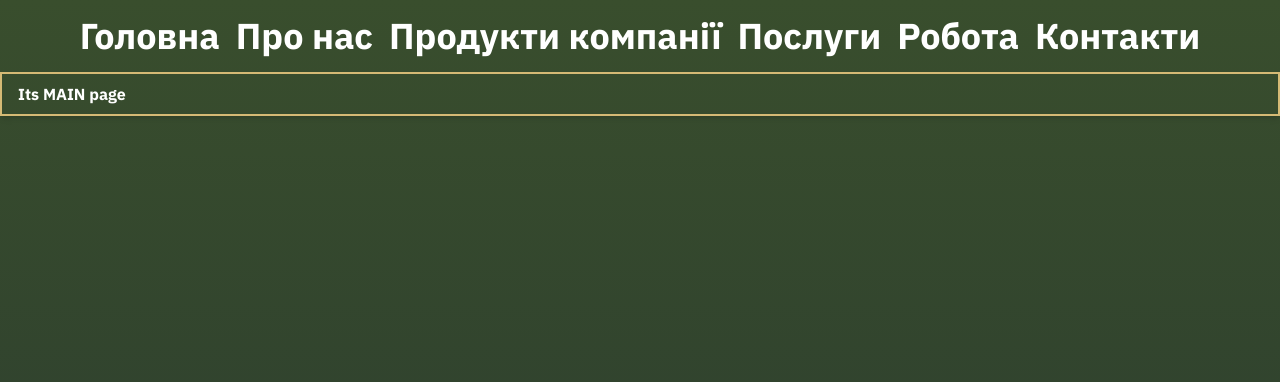
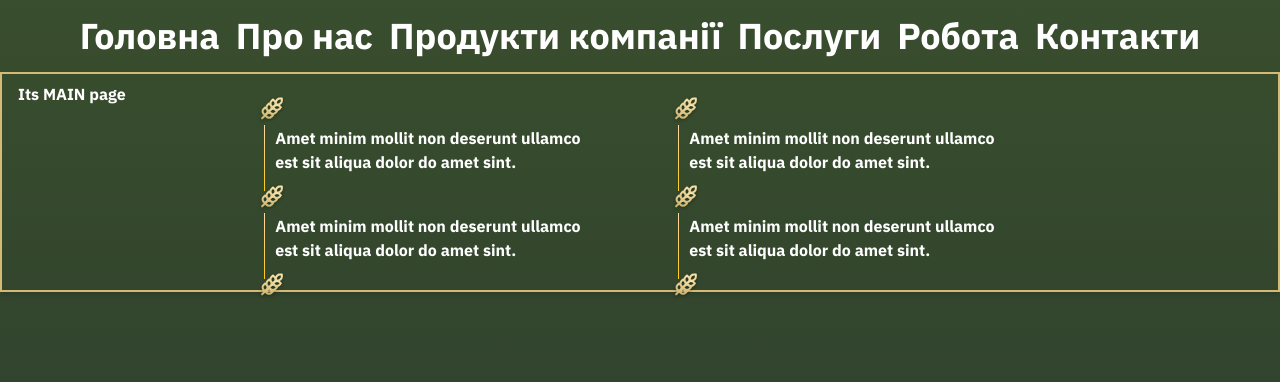
Before and after one commit to yuliiamaiboroda/ahrokhimpromtsentr, a Next.js app: page / in a window 1280 px wide. Shown: the top 382 px of the page. Built offline with nearby package versions, Linux system fonts and the light colour scheme.

Commit message:
prev variant list

```diff
--- a/src/app/page.tsx
+++ b/src/app/page.tsx
@@ -1,7 +1,10 @@
+import AdvantagesSection from '@/components/AdvantagesSection/AdvantagesSection';
+
 export default function Home() {
   return (
     <div className="px-4 py-2  font-xl border-2 border-solid border-accent shadow-md">
-      Its MAIN page{' '}
+      Its MAIN page
+      <AdvantagesSection />
     </div>
   );
 }
--- /dev/null
+++ b/src/components/AdvantagesSection/AdvantagesSection.tsx
@@ -0,0 +1,86 @@
+import Image from "next/image";
+import ColossusIcon from "public/mainPage/colossus.svg";
+
+// TODO: rewrite fixed width, add gradient , check sizes
+
+// TODO: add text styles after thema will be deployed
+
+// TODO: discuss afterelement or live that variant and delete extra svg
+
+export default function AdvantagesSection() {
+  return (
+    <section>
+      <ul className="grid  md:grid-cols-2	md:gap-x-[76px] max-w-xs md:max-w-2xl xl:max-w-[752px] mx-auto ">
+        <li className="relative flex items-center gap-2.5		">
+          <Image
+            src={ColossusIcon}
+            alt="colossus"
+            className="absolute -top-2.5 -left-1.5		h-6 w-6 md:h-7 md:w-7"
+          />
+          <span className="block h-3/4	 md:mt-[15px]	 bg-gradient-to-b from-orange-200 to-yellow-400 w-0.5	"></span>
+          <span className="py-5">
+            Amet minim mollit non deserunt ullamco est sit aliqua dolor do amet
+            sint.
+          </span>
+        </li>
+        <li className="relative flex items-center gap-2.5		">
+          <Image
+            src={ColossusIcon}
+            alt="colossus"
+            className="absolute -top-2.5 -left-1.5		h-6 w-6 md:h-7 md:w-7"
+          />
+          <span className="block h-3/4	 md:mt-[15px]	 bg-gradient-to-b from-orange-200 to-yellow-400 w-0.5	"></span>
+          <span className="py-5">
+            Amet minim mollit non deserunt ullamco est sit aliqua dolor do amet
+            sint.
+          </span>
+        </li>
+        <li className="relative flex items-center gap-2.5	">
+          <Image
+            src={ColossusIcon}
+            alt="colossus"
+            className="absolute -top-2.5 -left-1.5		h-6 w-6 md:h-7 md:w-7"
+          />
+          <span className="block h-3/4	 md:mt-[15px]	 bg-gradient-to-b from-orange-200 to-yellow-400 w-0.5	"></span>
+          <span className="py-5">
+            Amet minim mollit non deserunt ullamco est sit aliqua dolor do amet
+            sint.
+          </span>
+        </li>
+        <li className="relative flex items-center gap-2.5		">
+          <Image
+            src={ColossusIcon}
+            alt="colossus"
+            className="absolute -top-2.5 -left-1.5		h-6 w-6 md:h-7 md:w-7"
+          />
+          <span className="block h-3/4	 md:mt-[15px]	 bg-gradient-to-b from-orange-200 to-yellow-400 w-0.5	"></span>
+          <span className="py-5">
+            Amet minim mollit non deserunt ullamco est sit aliqua dolor do amet
+            sint.
+          </span>
+        </li>
+
+        <li className="relative">
+          <Image
+            src={ColossusIcon}
+            alt="colossus"
+            className="absolute -top-2.5 -left-1.5		h-6 w-6 md:h-7 md:w-7"
+          />
+        </li>
+        <li className="relative max-md:hidden">
+          <Image
+            src={ColossusIcon}
+            alt="colossus"
+            className="absolute -top-2.5 -left-1.5		h-6 w-6 md:h-7 md:w-7"
+          />
+        </li>
+        {/* <li className="relative">
+          <span className="block py-5 before:block before:absolute before:content-advantagesSectionColossus	before:top1/4 before:w-6 before:h-6 after:block after:h-1 after:absolute after:content-advantagesSectionLine ">
+            Amet minim mollit non deserunt ullamco est sit aliqua dolor do amet
+            sint.
+          </span>
+        </li> */}
+      </ul>
+    </section>
+  );
+}
```
Also changed, not shown: public/mainPage/colossus.svg (added).
